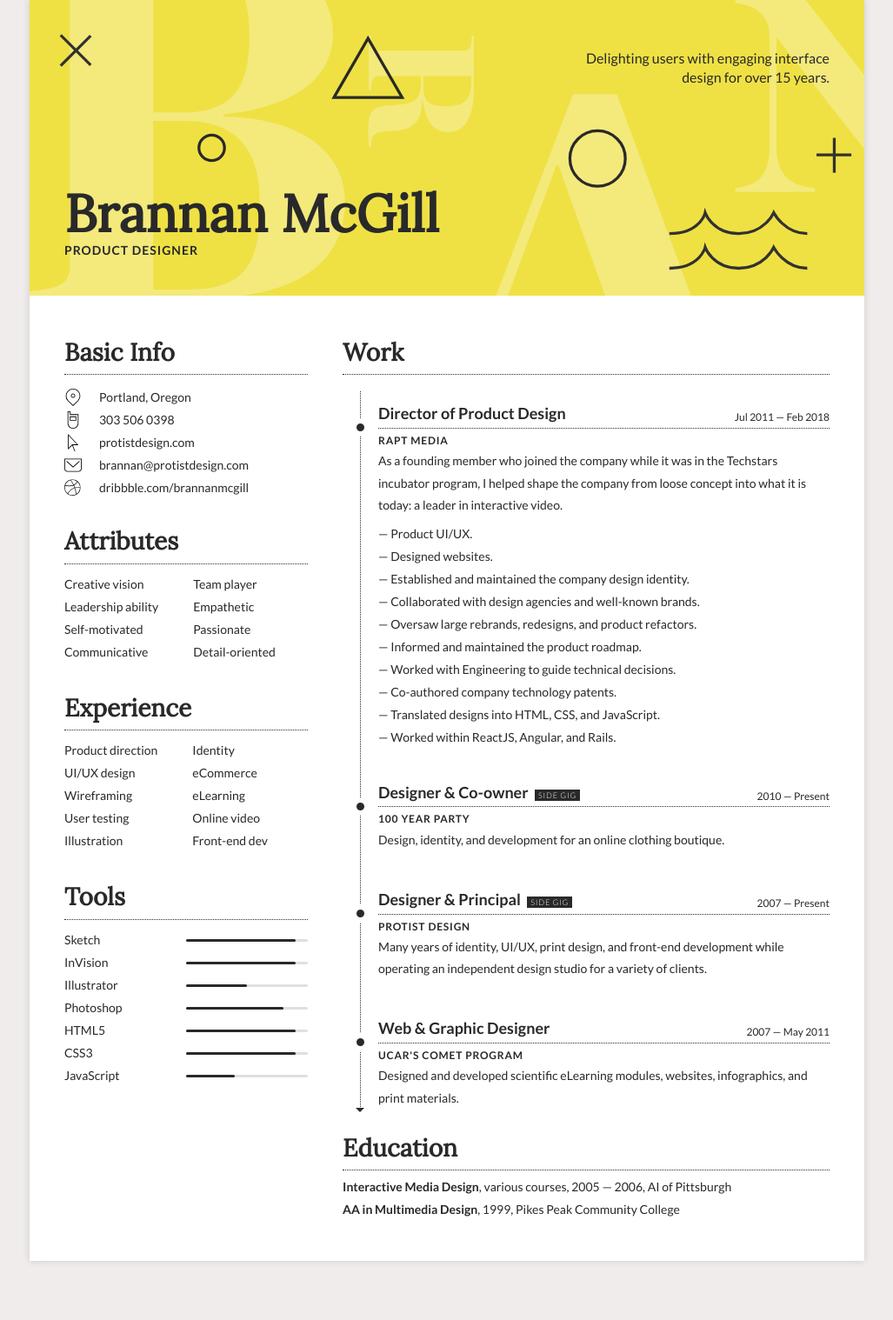
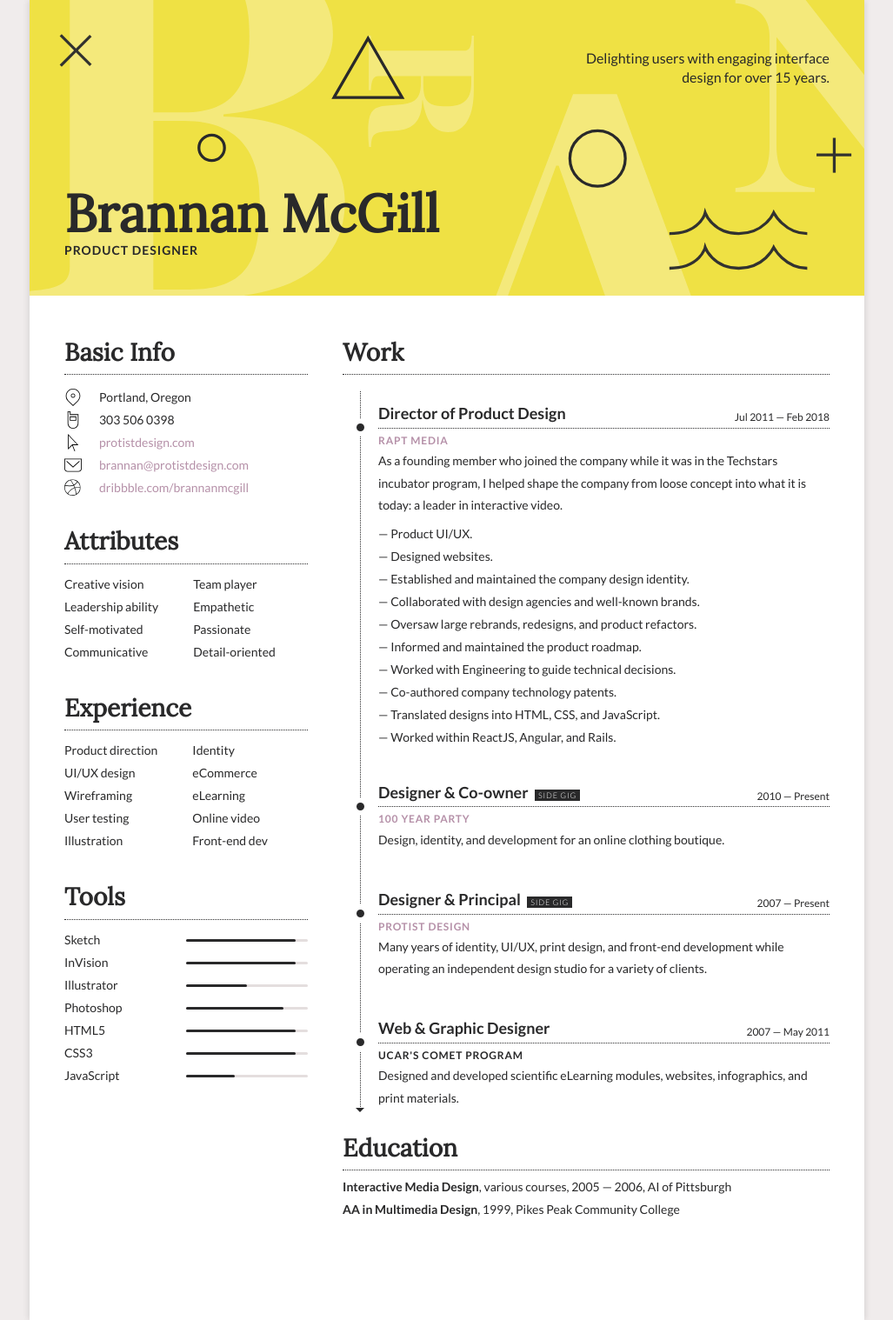
Before and after one commit to dontwakebrannan/protistdesign, a Jekyll site: the page built from brannan-mcgill/index.html, in a window 1280 px wide. Shown: the whole page at 87% size, without its empty margins (126-1153 px from the left). Built offline with Jekyll 4.4.1, drawn with Linux system fonts in a browser that asks for light colours; some web fonts are replaced; before the commit the page ends 1450 px from its top, so only the background shows below that.

Commit message:
resume finished

```diff
--- a/_sass/resume.scss
+++ b/_sass/resume.scss
@@ -102,6 +102,14 @@ body {
   background-color: darken($light-grey, 5%);
 }
 
+a, a:visited {
+  color: $purple;
+  text-decoration: none;
+  &:hover {
+    text-decoration: underline;
+  }
+}
+
 h1 {
   margin: 0;
   font-family: $serif;
@@ -144,6 +152,15 @@ h5 {
   letter-spacing: 0.8px;
   text-transform: uppercase;
   color: $black;
+
+  a {
+    display: inline-block;
+    color: $purple;
+    text-decoration: none;
+    &:hover {
+      text-decoration: underline;
+    }
+  }
 }
 
 ul {
@@ -405,6 +422,7 @@ header .subtitle {
   }
 }
 .education {
+  margin-bottom: $main-gutter * 2;
   // border-top: 1px solid $black;
 }
 
@@ -416,5 +434,6 @@ header .subtitle {
 }
 
 .portfolio {
+  min-height: 4000px;
   background-color: $light-grey;
 }
--- a/resume/index.html
+++ b/brannan-mcgill/index.html
@@ -33,9 +33,9 @@ title: Brannan McGill
         <ul>
           <li class="icon pin">Portland, Oregon</li>
           <li class="icon phone">303 506 0398</li>
-          <li class="icon cursor">protistdesign.com</a></li>
-          <li class="icon mail ">brannan@protistdesign.com</li>
-          <li class="icon dribbble">dribbble.com/brannanmcgill</li>
+          <li class="icon cursor"><a target="_blank" href="http://protistdesign.com">protistdesign.com</a></li>
+          <li class="icon mail"><a href="mailto:brannan@protistdesign.com">brannan@protistdesign.com</a></li>
+          <li class="icon dribbble"><a target="_blank" href="http://dribbble.com/brannanmcgill">dribbble.com/brannanmcgill</a></li>
         </ul>
       </div>
 
@@ -116,7 +116,7 @@ title: Brannan McGill
         <div class="work-wrap">
           <div class="job">
             <h4>Director of Product Design <span class="date">Jul 2011 &mdash; Feb 2018</h4>
-            <h5>Rapt Media</h5>
+            <h5><a target="_blank" href="http://www.raptmedia.com">Rapt Media</a></h5>
             <p>As a founding member who joined the company while it was in the Techstars incubator program, I helped shape the company from loose concept into what it is today: a leader in interactive video.</p>
             <ul>
               <li>&mdash; Product UI/UX.</li>
@@ -134,13 +134,13 @@ title: Brannan McGill
 
           <div class="job">
             <h4>Designer &amp; Co-owner <span class="side-gig">Side gig</span><span class="date">2010 &mdash; Present</h4>
-            <h5>100 Year Party</h5>
+            <h5><a target="_blank" href="http://100yearparty.com">100 Year Party</a></h5>
             <p>Design, identity, and development for an online clothing boutique.</p>
           </div>
 
           <div class="job">
             <h4>Designer &amp; Principal <span class="side-gig">Side gig</span><span class="date">2007 &mdash; Present</h4>
-            <h5>Protist Design</h5>
+            <h5><a target="_blank" href="http://100yearparty.com">Protist Design</a></h5>
             <p>Many years of identity, UI/UX, print design, and front-end development while operating an independent design studio for a variety of clients.</p>
           </div>
 
@@ -170,10 +170,15 @@ title: Brannan McGill
     <div class="project">
       <h4>Rapt Media Composer</h4>
       <div class="gallery">
+        <div class="main-grid">
+          <div class="main-grid__twelve">
+          </div>
+        </div>
       </div>
     </div>
   </section>
 -->
+
 </div><!-- end main-wrap -->
 </body>
 </html>
```
